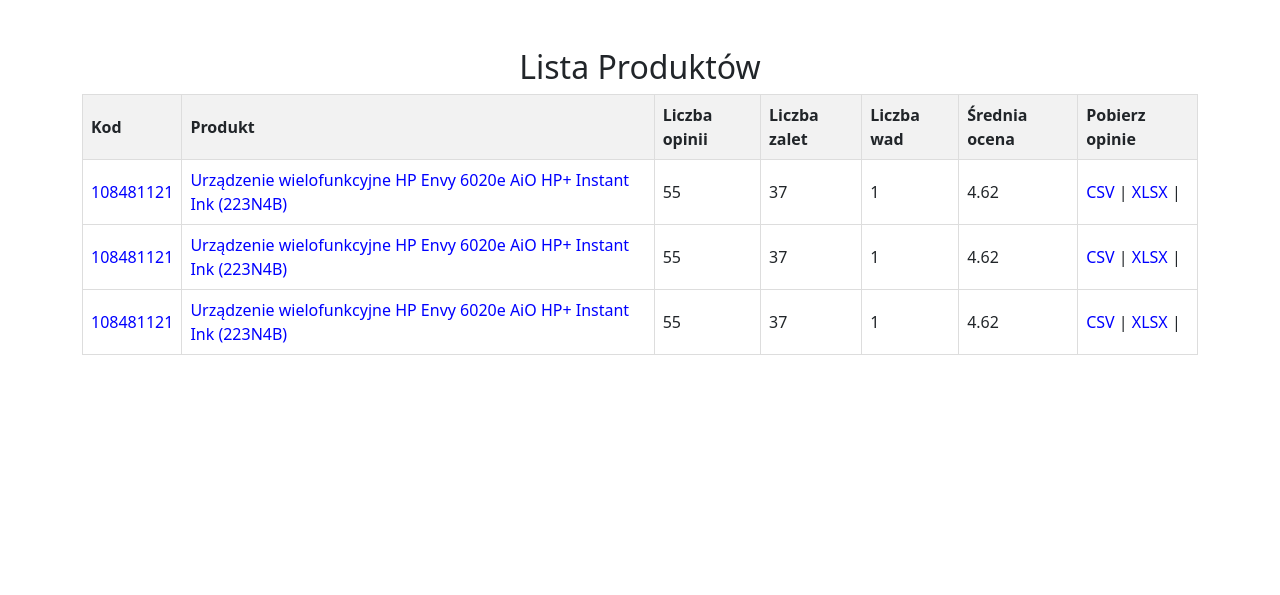
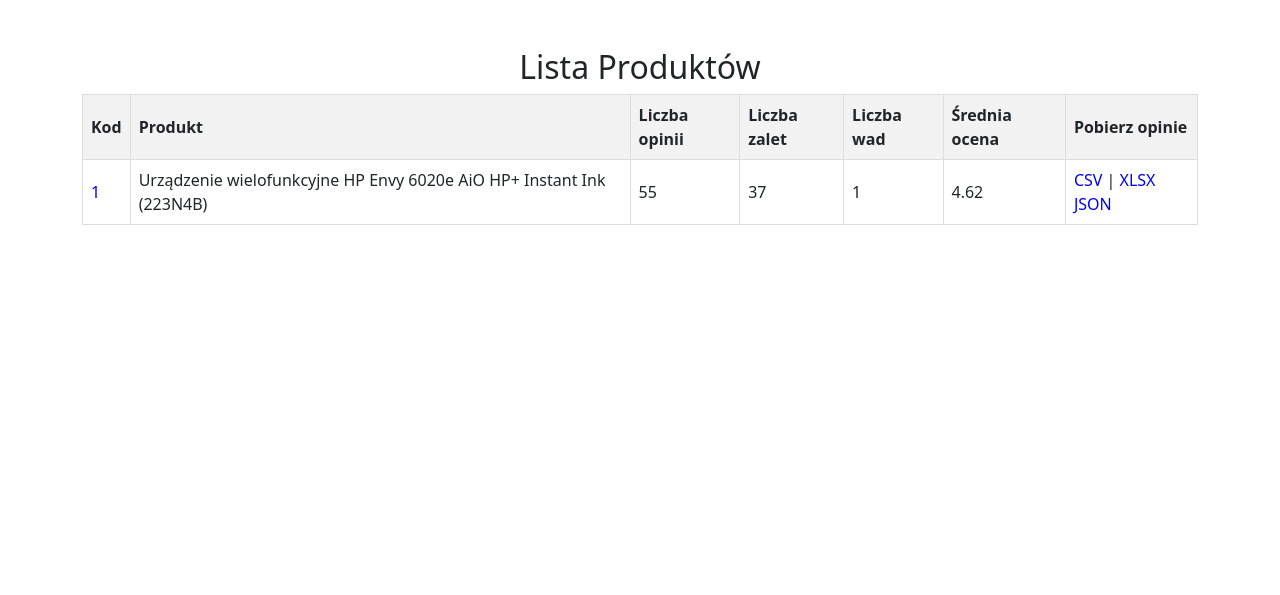
Before and after one commit to ans15013/CeneoWebScraper, a Flask app: template app/templates/products.html in a window 1280 px wide. Shown: the part 160-755 px from the top of the page. Run offline with Flask 3, Linux system fonts and the light colour scheme; the template is opened without the code that fills it: most values are stand-ins (such as "Sample title", 1, 10 or a date in 2020).

Commit message:
single product template

```diff
--- a/app/templates/base.html
+++ b/app/templates/base.html
@@ -11,7 +11,6 @@
         <h1>Ceneo.pl Web Scraper</h1>
     </header>
 
-    <!-- Nawigacja -->
     <nav class="navbar navbar-expand-lg navbar-light bg-light">
         <div class="container">
             <a class="navbar-brand" href="/">Strona główna</a>
--- a/app/templates/products.html
+++ b/app/templates/products.html
@@ -40,51 +40,23 @@ Lista Produktów
             </tr>
         </thead>
         <tbody>
+            {% for product in products %}
             <tr>
                 <td>
-                    <a href='#'> 108481121 </a>
+                    <a href="{{ url_for('product', product_id=product.product_id) }}">{{ product.product_id }}</a>
                 </td>
-                <td><a href=>Urządzenie wielofunkcyjne HP Envy 6020e AiO HP+ Instant Ink (223N4B)</a></td>
+                <td>Urządzenie wielofunkcyjne HP Envy 6020e AiO HP+ Instant Ink (223N4B)</td>
                 <td>55</td>
                 <td>37</td>
                 <td>1</td>
                 <td>4.62</td>
                 <td>
-                    <a href="opinie/produkt1.csv">CSV</a> |
-                    <a href="opinie/produkt1.xlsx">XLSX</a> |
-
+                    <a href="{{ product.csv_url }}">CSV</a> |
+                    <a href="{{ product.xlsx_url }}">XLSX</a>
+                    <a href="{{ product.json_url }}">JSON</a>
                 </td>
             </tr>
-            <tr>
-                <td>
-                    <a href='#'> 108481121 </a>
-                </td>
-                <td><a href=>Urządzenie wielofunkcyjne HP Envy 6020e AiO HP+ Instant Ink (223N4B)</a></td>
-                <td>55</td>
-                <td>37</td>
-                <td>1</td>
-                <td>4.62</td>
-                <td>
-                    <a href="opinie/produkt2.csv">CSV</a> |
-                    <a href="opinie/produkt2.xlsx">XLSX</a> |
-
-                </td>
-            </tr>
-            <tr>
-                <td>
-                    <a href='#'> 108481121 </a>
-                </td>
-                <td><a href=>Urządzenie wielofunkcyjne HP Envy 6020e AiO HP+ Instant Ink (223N4B)</a></td>
-                <td>55</td>
-                <td>37</td>
-                <td>1</td>
-                <td>4.62</td>
-                <td>
-                    <a href="opinie/produkt3.csv">CSV</a> |
-                    <a href="opinie/produkt3.xlsx">XLSX</a> |
-
-                </td>
-            </tr>
+            {% endfor %}
         </tbody>
     </table>
 </body>
```
Also changed, not shown: app/templates/index.html (+13 -1 lines), app/templates/product.html (+11 -0 lines), app/views.py (+17 -17 lines).
